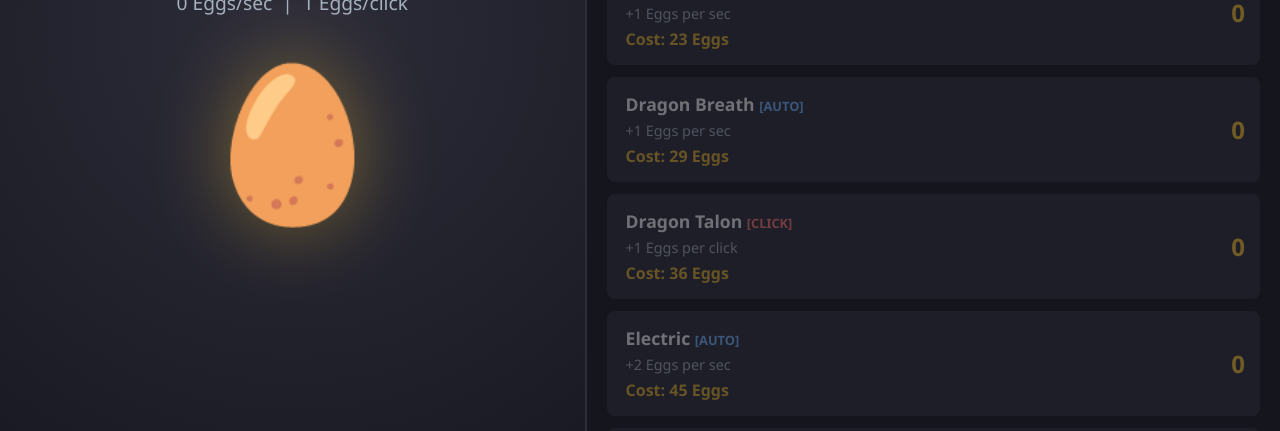
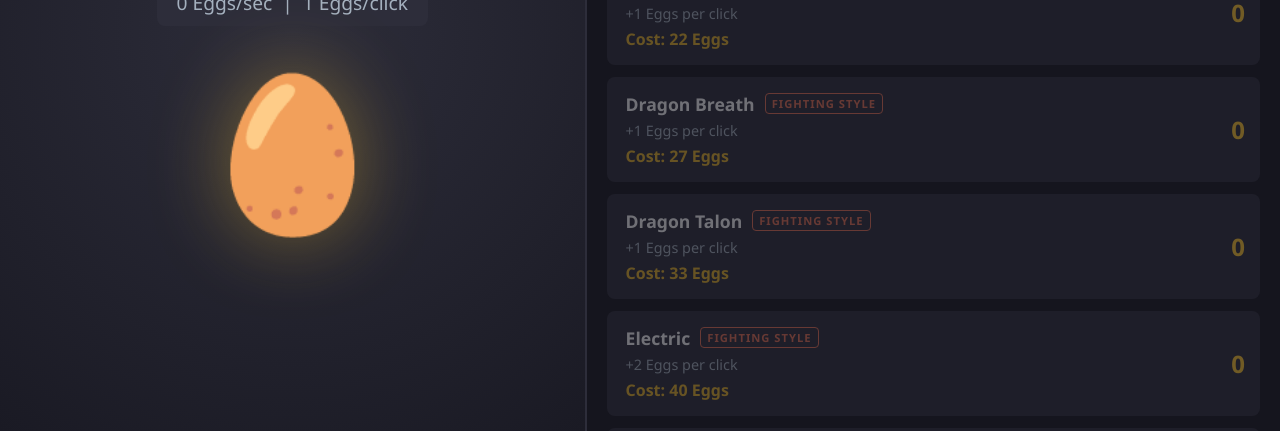
Before and after one commit to Ian-Tucker-Wu/Ian-Tucker-Wu.github.io, a plain HTML site: page click.html in a window 1280 px wide. Shown: the part 369-800 px from the top of the page. Drawn offline with Linux system fonts and the light colour scheme.

Commit message:
Update title and improve store item categorization

```diff
--- a/click.html
+++ b/click.html
@@ -3,7 +3,7 @@
 <head>
     <meta charset="UTF-8">
     <meta name="viewport" content="width=device-width, initial-scale=1.0">
-    <title>Blox Egg Clicker Ultimate</title>
+    <title>Blox Egg Clicker: Categories</title>
     <style>
         :root {
             --bg-color: #1a1a24;
@@ -63,9 +63,11 @@
             font-size: 1.2rem;
             color: #a4b0be;
             margin-bottom: 40px;
+            background: #2d2d3a;
+            padding: 10px 20px;
+            border-radius: 8px;
         }
 
-        /* The main clickable element */
         #click-button {
             font-size: 150px;
             background: none;
@@ -79,7 +81,6 @@
             transform: scale(0.85);
         }
 
-        /* Store styling */
         h2 {
             border-bottom: 2px solid var(--panel-bg);
             padding-bottom: 10px;
@@ -120,6 +121,9 @@
             margin: 0 0 5px 0;
             color: var(--text-color);
             font-size: 1.1rem;
+            display: flex;
+            align-items: center;
+            gap: 10px;
         }
 
         .upgrade-info p {
@@ -144,7 +148,6 @@
             text-align: right;
         }
 
-        /* Custom Scrollbar */
         ::-webkit-scrollbar { width: 12px; }
         ::-webkit-scrollbar-track { background: var(--bg-color); }
         ::-webkit-scrollbar-thumb { background: var(--panel-bg); border-radius: 6px; }
@@ -177,42 +180,45 @@
         let eggsPerSecond = 0;
         let eggsPerClick = 1;
 
-        // The Massive Item List (Now including Fighting Styles!)
-        const rawItems = [
-            // Fighting Styles
-            "Combat", "Dark Step", "Death Step", "Dragon Breath", "Dragon Talon", "Electric", "Electric Claw", "Godhuman", "Sanguine Art", "Sharkman Karate", "Superhuman", "Water Kung Fu",
-            // Fruits
-            "Barrier", "Blade", "Blizzard", "Bomb", "Buddha", "Chop", "Control", "Creation", "Dark", "Diamond", "Door", "Dough", "Dragon", "Dragon (Classic)", "Eagle", "Falcon", "Flame", "Gas", "Ghost", "Gravity", "Ice", "Kilo", "Kitsune", "Leopard", "Light", "Lightning", "Love", "Magma", "Mammoth", "Meme", "Meme (Obtainable)", "Pain", "Phoenix", "Portal", "Quake", "Revive", "Rocket", "Rogue", "Rubber", "Sand", "Shadow", "Smoke", "Soul", "Sound", "Spider", "Spike", "Spin", "Spirit", "Spring", "T-Rex", "Tiger", "Venom", "Yeti",
-            // Swords
-            "Bisento", "Buddy Sword", "Canvander", "Cursed Dual Katana", "Cutlass", "Dark Blade", "Dark Dagger", "Dragon Trident", "Dragonheart", "Dual Katana", "Dual-Headed Blade", "Fishing Trophy", "Flail", "Fox Lamp", "Gravity Blade", "Hallow Scythe", "Iron Mace", "Katana", "Koko", "Longsword", "Midnight Blade", "Oroshi", "Pipe", "Pole (1st Form)", "Pole (2nd Form)", "Rengoku", "Saber", "Saishi", "Shark Anchor", "Shark Saw", "Shizu", "Soul Cane", "Spikey Trident", "Trident", "Triple Dark Blade", "Triple Katana", "True Triple Katana", "Tushita", "Twin Hooks", "Wardens Sword", "Yama",
-            // Guns
-            "Acidum Rifle", "Bazooka", "Bizarre Revolver", "Bizarre Rifle", "Cannon", "Dragonstorm", "Dual Flintlock", "Flintlock", "Kabucha", "Magma Blaster", "Musket", "Refined Flintlock", "Refined Musket", "Refined Slingshot", "Shotgun", "Skull Guitar", "Slingshot", "Venom Bow"
-        ];
+        // Categorized Lists
+        const fightingStyles = ["Combat", "Dark Step", "Death Step", "Dragon Breath", "Dragon Talon", "Electric", "Electric Claw", "Godhuman", "Sanguine Art", "Sharkman Karate", "Superhuman", "Water Kung Fu"];
+        const fruits = ["Barrier", "Blade", "Blizzard", "Bomb", "Buddha", "Chop", "Control", "Creation", "Dark", "Diamond", "Door", "Dough", "Dragon", "Dragon (Classic)", "Eagle", "Falcon", "Flame", "Gas", "Ghost", "Gravity", "Ice", "Kilo", "Kitsune", "Leopard", "Light", "Lightning", "Love", "Magma", "Mammoth", "Meme", "Meme (Obtainable)", "Pain", "Phoenix", "Portal", "Quake", "Revive", "Rocket", "Rogue", "Rubber", "Sand", "Shadow", "Smoke", "Soul", "Sound", "Spider", "Spike", "Spin", "Spirit", "Spring", "T-Rex", "Tiger", "Venom", "Yeti"];
+        const swords = ["Bisento", "Buddy Sword", "Canvander", "Cursed Dual Katana", "Cutlass", "Dark Blade", "Dark Dagger", "Dragon Trident", "Dragonheart", "Dual Katana", "Dual-Headed Blade", "Fishing Trophy", "Flail", "Fox Lamp", "Gravity Blade", "Hallow Scythe", "Iron Mace", "Katana", "Koko", "Longsword", "Midnight Blade", "Oroshi", "Pipe", "Pole (1st Form)", "Pole (2nd Form)", "Rengoku", "Saber", "Saishi", "Shark Anchor", "Shark Saw", "Shizu", "Soul Cane", "Spikey Trident", "Trident", "Triple Dark Blade", "Triple Katana", "True Triple Katana", "Tushita", "Twin Hooks", "Wardens Sword", "Yama"];
+        const guns = ["Acidum Rifle", "Bazooka", "Bizarre Revolver", "Bizarre Rifle", "Cannon", "Dragonstorm", "Dual Flintlock", "Flintlock", "Kabucha", "Magma Blaster", "Musket", "Refined Flintlock", "Refined Musket", "Refined Slingshot", "Shotgun", "Skull Guitar", "Slingshot", "Venom Bow"];
 
-        // Dynamically Generate the Store Items based on the list
-        const storeItems = rawItems.map((name, index) => {
-            // Every 4th item increases your CLICK power instead of AUTO power
-            const isClickUpgrade = (index % 4 === 0);
+        let globalIndex = 0;
+        const storeItems = [];
 
-            // Exponentially scale the cost and power so late-game items are insanely strong
-            let baseCost = Math.floor(15 * Math.pow(1.25, index));
-            let power = Math.floor(1 * Math.pow(1.18, index));
+        // Function to build the store items logically
+        function addItem(name, category, type) {
+            // Costs scale globally so the game gets progressively harder
+            let baseCost = Math.floor(15 * Math.pow(1.22, globalIndex));
+            let power = Math.floor(1 * Math.pow(1.16, globalIndex));
             if (power < 1) power = 1;
 
-            return {
+            storeItems.push({
                 id: name.replace(/[^a-zA-Z0-9]/g, '_').toLowerCase(),
                 name: name,
-                description: isClickUpgrade ? `+${formatNumber(power)} Eggs per click` : `+${formatNumber(power)} Eggs per sec`,
+                category: category,
+                description: type === 'click' ? `+${formatNumber(power)} Eggs per click` : `+${formatNumber(power)} Eggs per sec`,
                 baseCost: baseCost,
                 cost: baseCost,
                 count: 0,
-                type: isClickUpgrade ? 'click' : 'auto',
+                type: type,
                 power: power
-            };
-        });
+            });
+            globalIndex++;
+        }
 
-        // Formatter for huge numbers (M, B, T, Qa)
+        // Add items in order with their specific mechanics!
+        fightingStyles.forEach(name => addItem(name, 'Fighting Style', 'click'));
+        fruits.forEach(name => addItem(name, 'Fruit', 'auto'));
+        swords.forEach(name => addItem(name, 'Sword', 'click'));
+        guns.forEach(name => addItem(name, 'Gun', 'auto'));
+
+        // Formatter for huge numbers (M, B, T, Qa, Qi)
         function formatNumber(num) {
+            if (num >= 1e18) return (num / 1e18).toFixed(2) + ' Qi';
             if (num >= 1e15) return (num / 1e15).toFixed(2) + ' Qa';
             if (num >= 1e12) return (num / 1e12).toFixed(2) + ' T';
             if (num >= 1e9) return (num / 1e9).toFixed(2) + ' B';
@@ -239,7 +245,6 @@
                     eggsPerSecond += item.power;
                 }
 
-                // 1.15x price scaling per purchase
                 item.cost = Math.ceil(item.baseCost * Math.pow(1.15, item.count));
 
                 renderStore();
@@ -274,9 +279,14 @@
                 card.className = `upgrade-card ${disabledClass}`;
                 card.onclick = () => buyItem(index);
 
-                // Add a small tag to show if it's a Click or Auto upgrade
-                const tagColor = item.type === 'click' ? '#ff7675' : '#74b9ff';
-                const tag = `<span style="color:${tagColor}; font-size:0.8rem; font-weight:bold;">[${item.type.toUpperCase()}]</span>`;
+                // Determine tag colors based on category
+                let tagColor;
+                if (item.category === 'Fighting Style') tagColor = '#e17055'; // Orange-Red
+                else if (item.category === 'Fruit') tagColor = '#a29bfe'; // Purple
+                else if (item.category === 'Sword') tagColor = '#00cec9'; // Cyan
+                else if (item.category === 'Gun') tagColor = '#ffeaa7'; // Yellow
+
+                const tag = `<span style="color:${tagColor}; font-size:0.7rem; font-weight:bold; letter-spacing:1px; text-transform:uppercase; border: 1px solid ${tagColor}; padding: 2px 6px; border-radius: 4px;">${item.category}</span>`;
 
                 card.innerHTML = `
                     <div class="upgrade-info">
```
